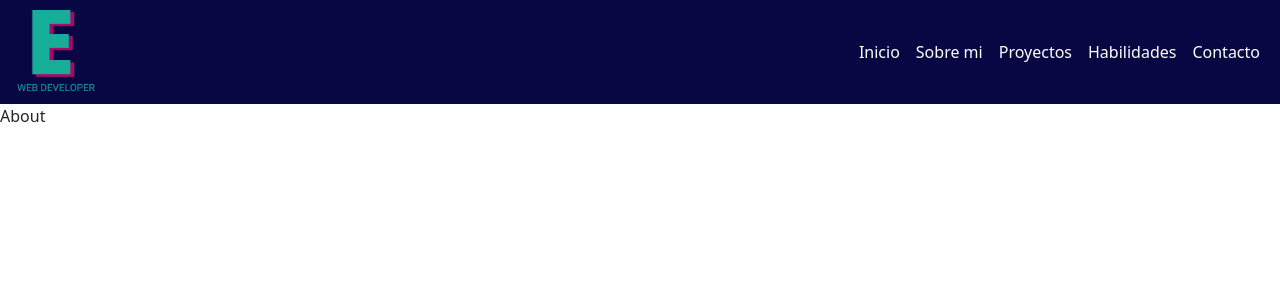
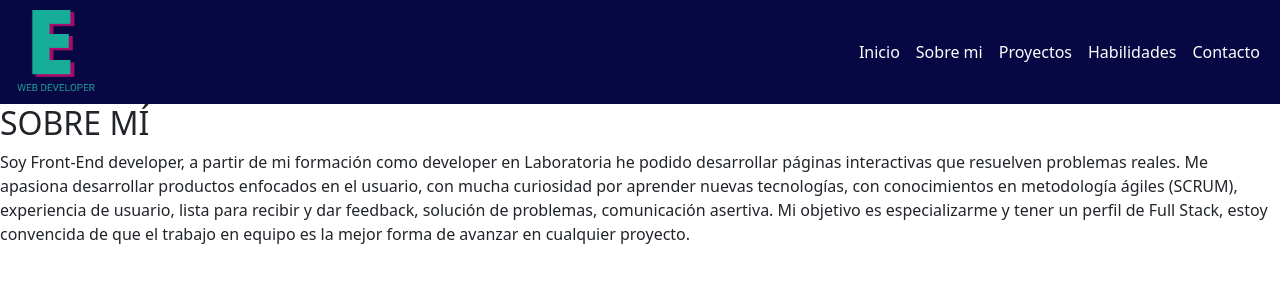
Before and after one commit to ElizabethChillcce/Elizabeth-portafolio, a React (Vite) app: page /about in a window 1280 px wide. Shown: the top 300 px of the page. Built offline with nearby package versions, Linux system fonts and the light colour scheme.

Commit message:
Avanzando en el componente About

```diff
--- a/src/components/About/About.jsx
+++ b/src/components/About/About.jsx
@@ -2,7 +2,16 @@ import React from 'react'
 
 const About = () => {
   return (
-    <div>About</div>
+    <>
+      <section>
+        <h2>SOBRE MÍ</h2>
+        <div>
+          <p>Soy Front-End developer, a partir de mi formación como developer en Laboratoria he podido desarrollar páginas interactivas que resuelven problemas reales. Me apasiona desarrollar productos enfocados en el usuario, con mucha curiosidad por aprender nuevas tecnologías, con conocimientos en metodología ágiles (SCRUM), experiencia de usuario, lista para recibir y dar feedback, solución de problemas, comunicación asertiva. Mi objetivo es especializarme y tener un perfil de Full Stack, estoy convencida de que el trabajo en equipo es la mejor forma de avanzar en cualquier proyecto.</p>
+        </div>
+
+      </section>
+
+    </>
   )
 }
 
--- a/src/components/Home/Home.jsx
+++ b/src/components/Home/Home.jsx
@@ -79,6 +79,8 @@ const Home = () => {
     font-weight: bold;
     border-radius: 7px;
     transition: all .3s ease;
+    padding: 6px 12px;
+    text-transform: uppercase;
 
     &:hover {
         background: #19ad99;
@@ -87,6 +89,7 @@ const Home = () => {
 
     @media only screen and (min-width: 768px) {
       margin-top: 0;
+      padding: 10px 25px;
      }
     `
    const ImageCover = style.img `
```
